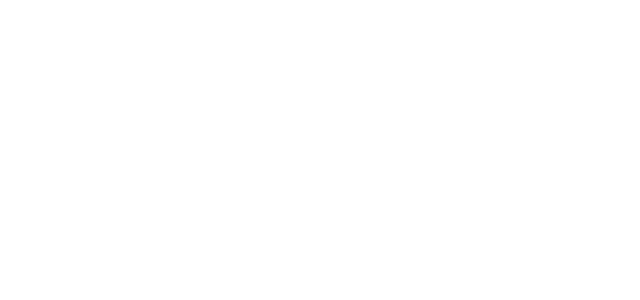
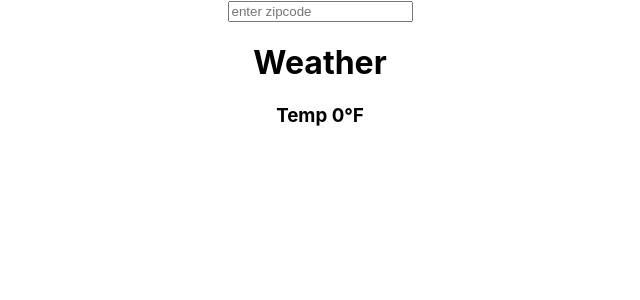
Before and after one commit to marshall405/another-weather-app, a React (Create React App) app: page / in a window 1280 px wide. Shown: the top 300 px of the page, without its empty margins (320-960 px from the left). Built offline with nearby package versions, Linux system fonts and the light colour scheme; no server answers.

Commit message:
add two new components

```diff
--- a/src/App.js
+++ b/src/App.js
@@ -1,12 +1,58 @@
 import React, { Component } from 'react';
-import logo from './logo.svg';
+import { ShowTemp } from './ShowTemp';
+import { Input } from './Input';
 import './App.css';
 
 class App extends Component {
+  constructor(props) {
+    super(props);
+    this.state = {
+      title: 'Weather',
+      temp: 0,
+      city: '',
+      state: '',
+      zip: 78665,
+      error: false,
+      errorMessage: ''
+    }
+    this.key = process.env.REACT_APP_WEATHER_API_KEY;
+
+    this.setZipcode = this.setZipcode.bind(this);
+    this.fetchWeather = this.fetchWeather.bind(this);
+  }
+  componentDidMount() {
+    this.fetchWeather(this.state.zip);
+  }
+  fetchWeather(zip) {
+    fetch(`https://api.openweathermap.org/data/2.5/weather?zip=${zip}&appid=${this.key}`)
+    .then( res => res.json())
+    .then( res => {
+      console.log(res)
+      if(res.coord){
+        const temp = this.kelvinToFahrenheit(res.main.temp);
+        const city = res.name;
+        this.setState({
+          city: city,
+          temp: temp,
+          error: false
+        })
+      } else {
+        this.setState({error: true, errorMessage: res.message})
+      }
+    });
+  }
+  setZipcode(zip) {
+    this.fetchWeather(zip);
+  }
+  kelvinToFahrenheit(k) {
+    const temp = Math.floor((k * (9/5)) - 459.67);
+    return temp;
+  }
   render() {
     return (
       <div className="App">
-
+        <Input setZipcode={this.setZipcode}/>
+        <ShowTemp temp={this.state.temp} city={this.state.city} error={this.state.error} errorMessage={this.state.errorMessage}/>
       </div>
     );
   }
--- /dev/null
+++ b/src/Input.js
@@ -0,0 +1,34 @@
+import React from 'react';
+
+export class Input extends React.Component {
+    constructor(props) {
+        super(props);
+        this.state = {
+            zip: 0
+        }
+        this.handleUserInput = this.handleUserInput.bind(this);
+        this.handleSubmit = this.handleSubmit.bind(this);
+    }
+    handleUserInput(e) {
+        const zip = e.target.value;
+        this.setState({zip: zip})
+    }
+    handleSubmit(e) {
+        e.preventDefault();
+        if(this.state.zip.length === 5) {
+            if(!Number.isNaN(Number(this.state.zip))){
+                const zipNum = Number(this.state.zip);
+                this.props.setZipcode(zipNum);
+                this.setState({zip: 0});
+                e.target.value = '';
+            }
+        }
+    }
+    render() {
+        return (
+            <form onSubmit={this.handleSubmit}>
+                <input type='text' maxLength='5' placeholder='enter zipcode' onChange={this.handleUserInput} />
+            </form>
+        )
+    }
+}
--- /dev/null
+++ b/src/ShowTemp.js
@@ -0,0 +1,24 @@
+import React from 'react';
+
+export const ShowTemp = (props) => {
+    if(!props.error){
+        return (
+            <div>
+                <h1> Weather </h1>
+                <h2> {props.city} </h2>
+                <h3> Temp {props.temp}&#8457; </h3>
+            </div>
+        )
+    } else {
+        return (
+            <div>
+                <h1> Weather </h1>
+                <h2> Invalid Zipcode </h2>
+                <h3> Temp {-10000}&#8457; </h3>
+                <h6> {props.errorMessage} </h6>
+            </div>
+
+        )
+    }
+
+}
```
